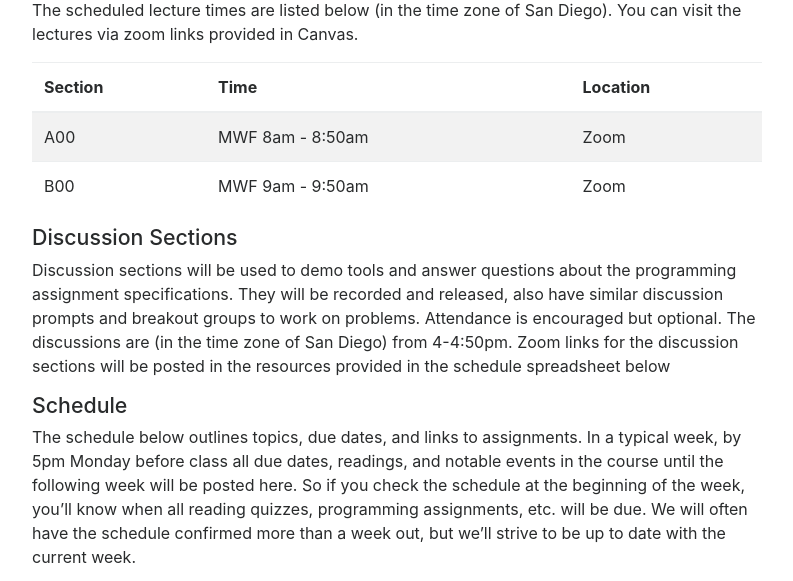
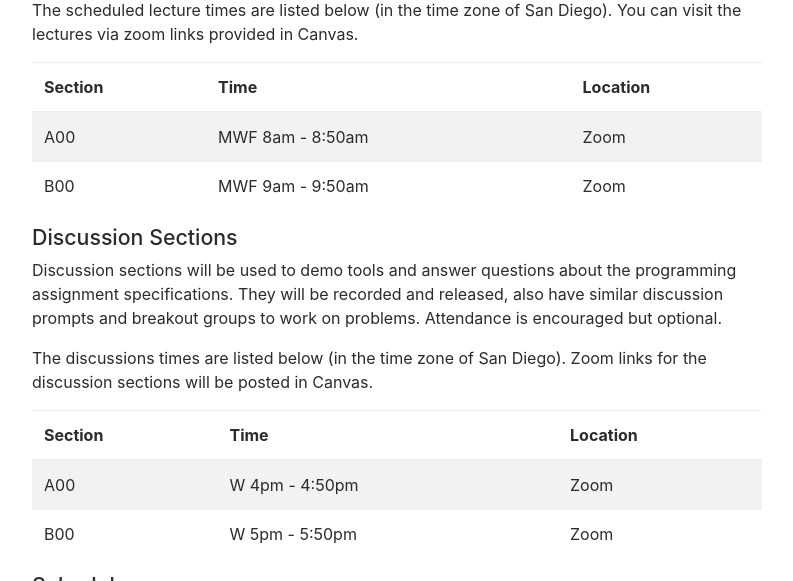
Before and after one commit to ucsd-cse11-sp21/ucsd-cse11-sp21.github.io, a Jekyll site: the page built from index.md, in a window 1280 px wide and 900 px high, scrolled down 934 px, cut to the strip 0-581 px from the top of the window. Shown: the whole strip, without its empty margins (243-1036 px from the left). Built offline with Jekyll 4.4.1, drawn with Linux system fonts in a browser that asks for light colours; nearby versions of some CDN libraries.

Commit message:
Update index.md

```diff
--- a/index.md
+++ b/index.md
@@ -77,10 +77,24 @@ You can visit the lectures via zoom links provided in Canvas.
 Discussion sections will be used to demo tools and answer questions about the
 programming assignment specifications. They will be recorded and released, also
 have similar discussion prompts and breakout groups to work on problems.
-Attendance is encouraged but optional. The discussions are (in the time zone of
-San Diego) from 4-4:50pm. Zoom links for the discussion sections will be posted
-in the resources provided in the schedule spreadsheet below
+Attendance is encouraged but optional.
 
+The discussions times are listed below (in the time zone of San Diego).
+Zoom links for the discussion sections will be posted in Canvas.
+
+<table class="table table-striped">
+<thead>
+  <tr>
+    <th>Section</th><th>Time</th><th>Location</th>
+  </tr>
+</thead>
+<tr>
+  <td>A00 </td><td>W 4pm - 4:50pm </td><td>Zoom</td>
+</tr>
+<tr>
+  <td>B00 </td><td>W 5pm - 5:50pm </td><td>Zoom</td>
+</tr>
+</table>
 
 <a id="b:disc"></a>
 <h3>Schedule</h3>
```
